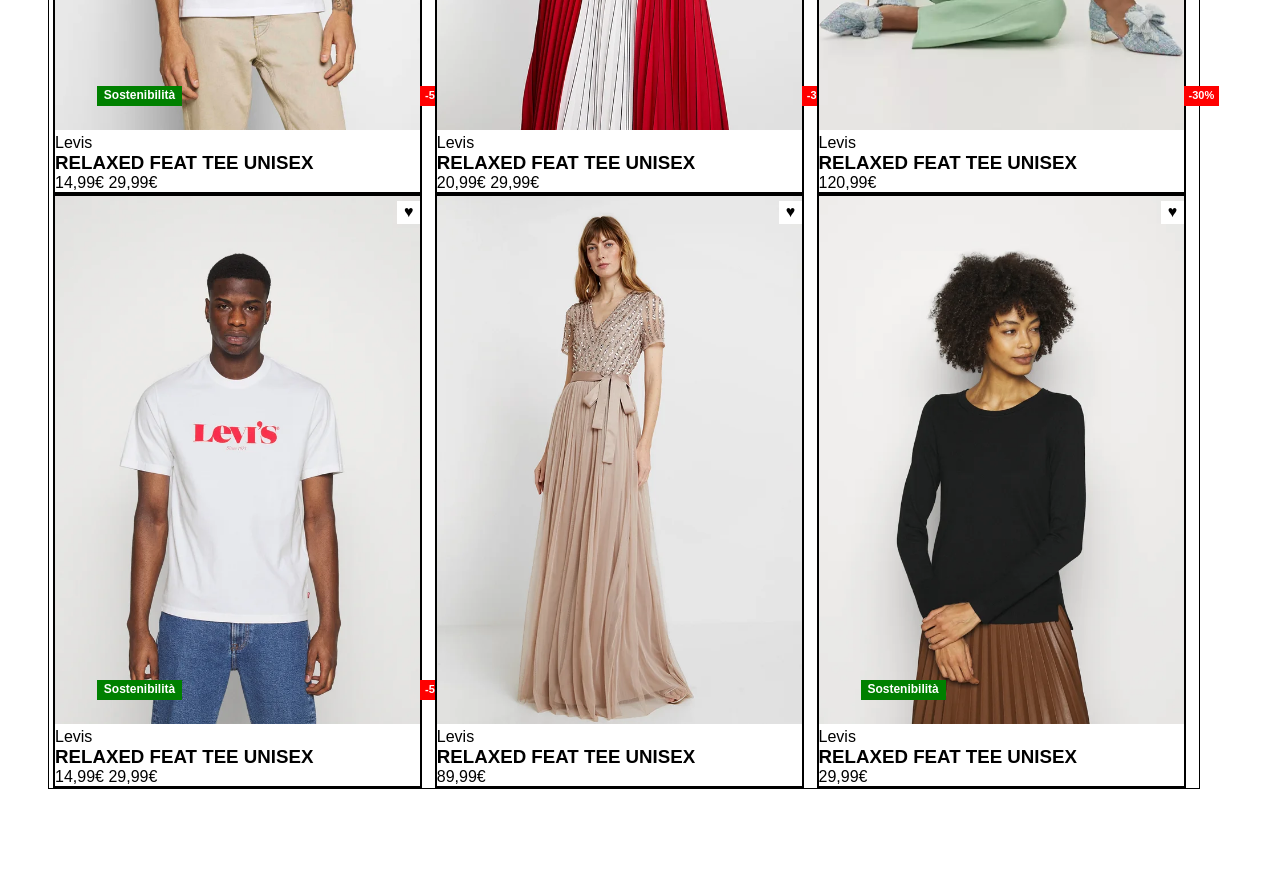
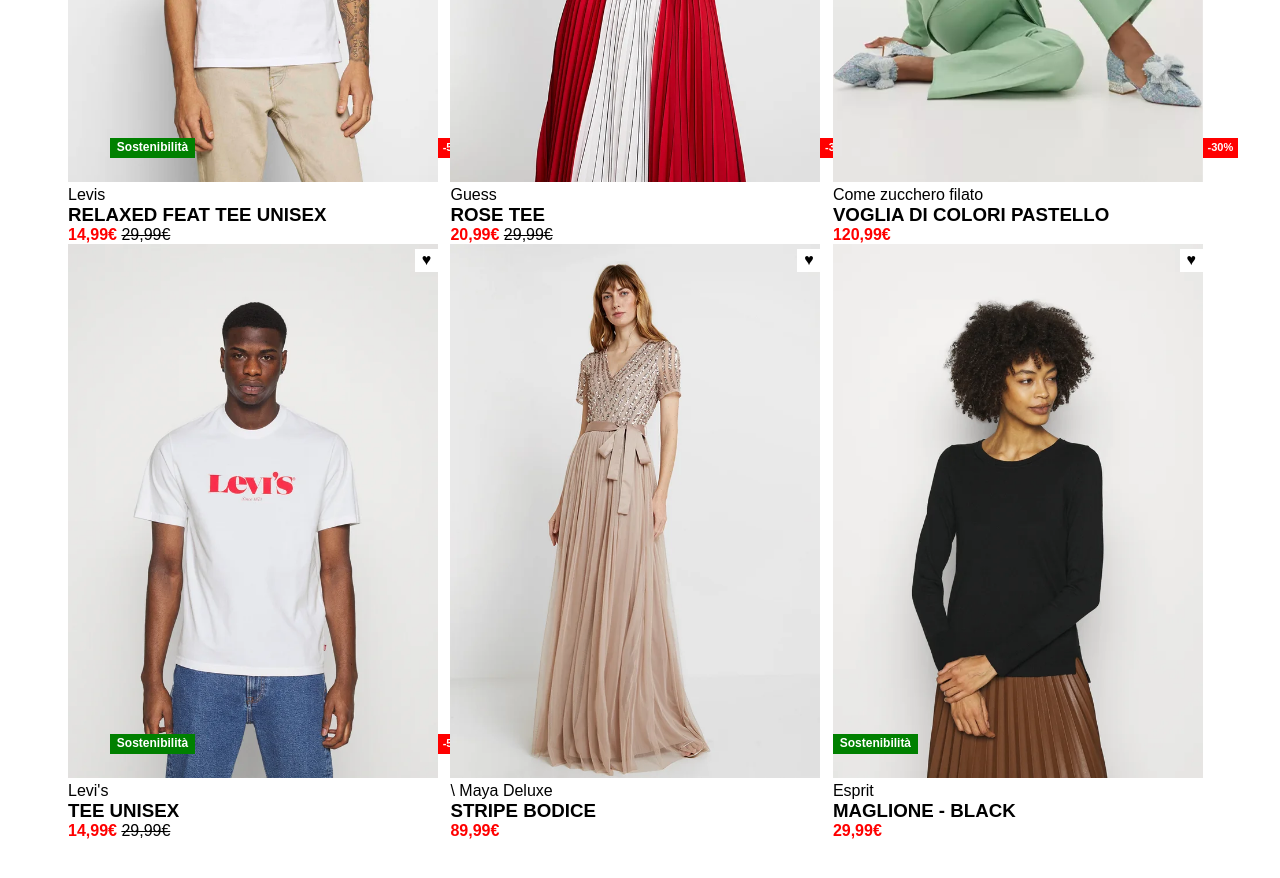
Before and after one commit to Alastor2189/html-css-boolando, a plain HTML site: page index.html in a window 1280 px wide. Shown: the part 400-1278 px from the top of the page. Before the commit the page ends 1189 px from the top, so only its background shows below. Drawn offline with Linux system fonts and the light colour scheme.

Commit message:
ultimazione html

```diff
--- a/css/style.css
+++ b/css/style.css
@@ -8,8 +8,7 @@
 .container{
     width: 90%;
     max-width: 1250px;
-    margin: auto 3em;
-    border: 1px solid black;
+    margin: 3em auto;
 }
 .row {
     width: 100%;
@@ -19,7 +18,6 @@
 }
 .indumento{
     display: inline-block;
-    border: 2px solid;
     width: calc(100% / 3 - 14px);
     margin: 0 4px;
     vertical-align: top;
@@ -65,3 +63,15 @@
 
 
 }
+.price{
+    font-weight: bold;
+    color: red;
+
+}
+.price2{
+    text-decoration: line-through;
+}
+.indumento:last-child .eco{
+    left: 0;
+
+}
--- a/index.html
+++ b/index.html
@@ -31,8 +31,8 @@
                     <span class="cuore">&hearts;</span>
                     <span class="discount">-30%</span>
                     <div class="detail">
-                        <span class="marca">Levis</span>
-                        <h3>RELAXED FEAT TEE UNISEX</h3>
+                        <span class="marca">Guess</span>
+                        <h3>ROSE TEE</h3>
                     </div>
                     <div>
                         <span class="price">20,99€</span>
@@ -45,8 +45,8 @@
                     <span class="cuore">&hearts;</span>
                     <span class="discount">-30%</span>
                     <div class="detail">
-                        <span class="marca">Levis</span>
-                        <h3>RELAXED FEAT TEE UNISEX</h3>
+                        <span class="marca">Come zucchero filato</span>
+                        <h3>VOGLIA DI COLORI PASTELLO</h3>
                     </div>
                     <div>
                         <span class="price">120,99€</span>
@@ -59,8 +59,8 @@
                     <span class="discount">-50%</span>
                     <span class="eco">Sostenibilità</span>
                     <div class="detail">
-                        <span class="marca">Levis</span>
-                        <h3>RELAXED FEAT TEE UNISEX</h3>
+                        <span class="marca">Levi's</span>
+                        <h3>TEE UNISEX</h3>
                     </div>
                     <div>
                         <span class="price">14,99€</span>
@@ -71,8 +71,8 @@
                     <img src="img/5.webp" alt="Maya Deluxe">
                     <span class="cuore">&hearts;</span>
                     <div class="detail">
-                        <span class="marca">Levis</span>
-                        <h3>RELAXED FEAT TEE UNISEX</h3>
+              \          <span class="marca">Maya Deluxe</span>
+                        <h3>STRIPE BODICE</h3>
                     </div>
                     <div>
                         <span class="price">89,99€</span>
@@ -83,8 +83,8 @@
                     <span class="cuore">&hearts;</span>
                     <span class="eco">Sostenibilità</span>
                     <div class="detail">
-                        <span class="marca">Levis</span>
-                        <h3>RELAXED FEAT TEE UNISEX</h3>
+                        <span class="marca">Esprit</span>
+                        <h3>MAGLIONE - BLACK</h3>
                     </div>
                     <div>
                         <span class="price">29,99€</span>
```
